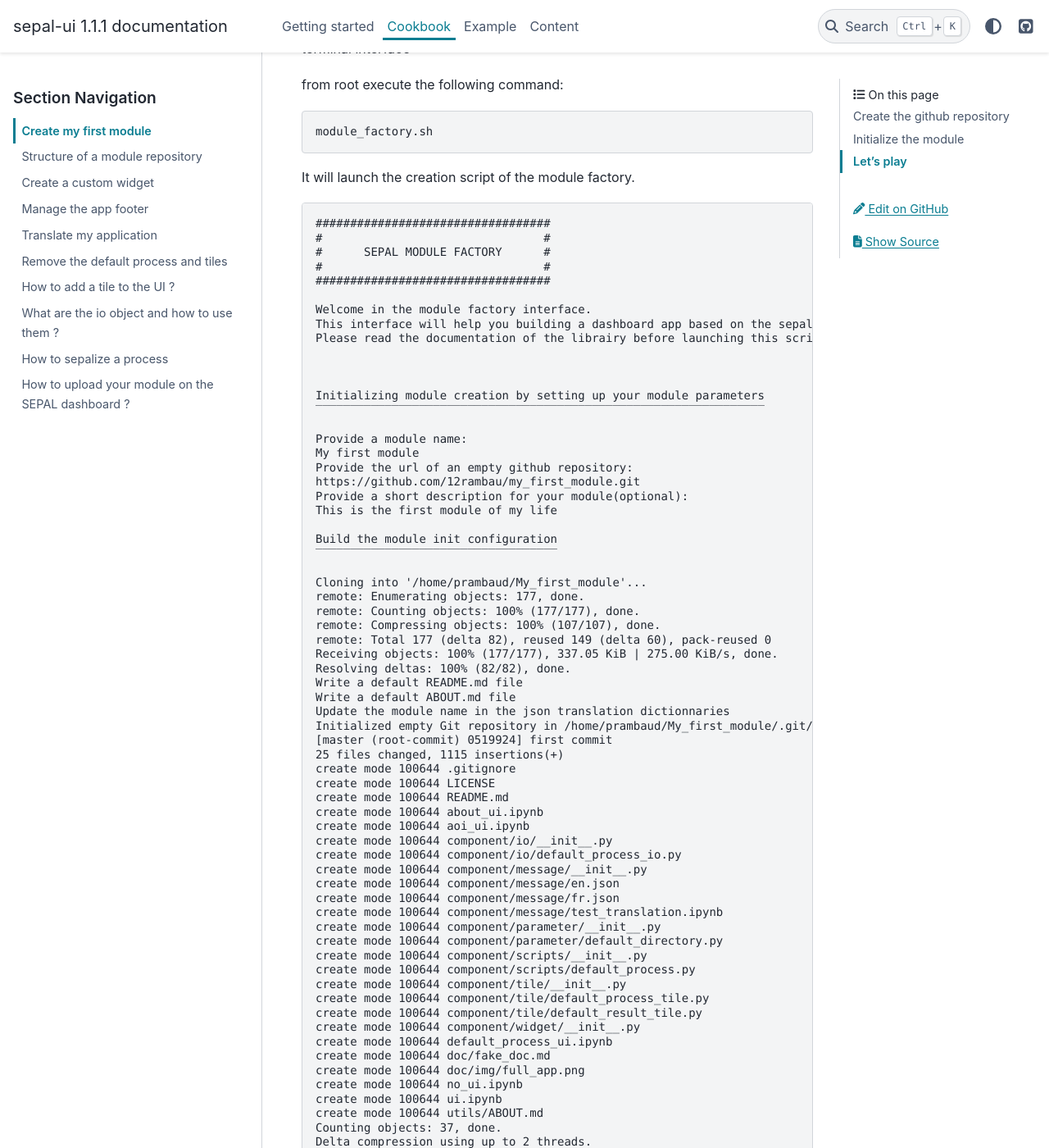
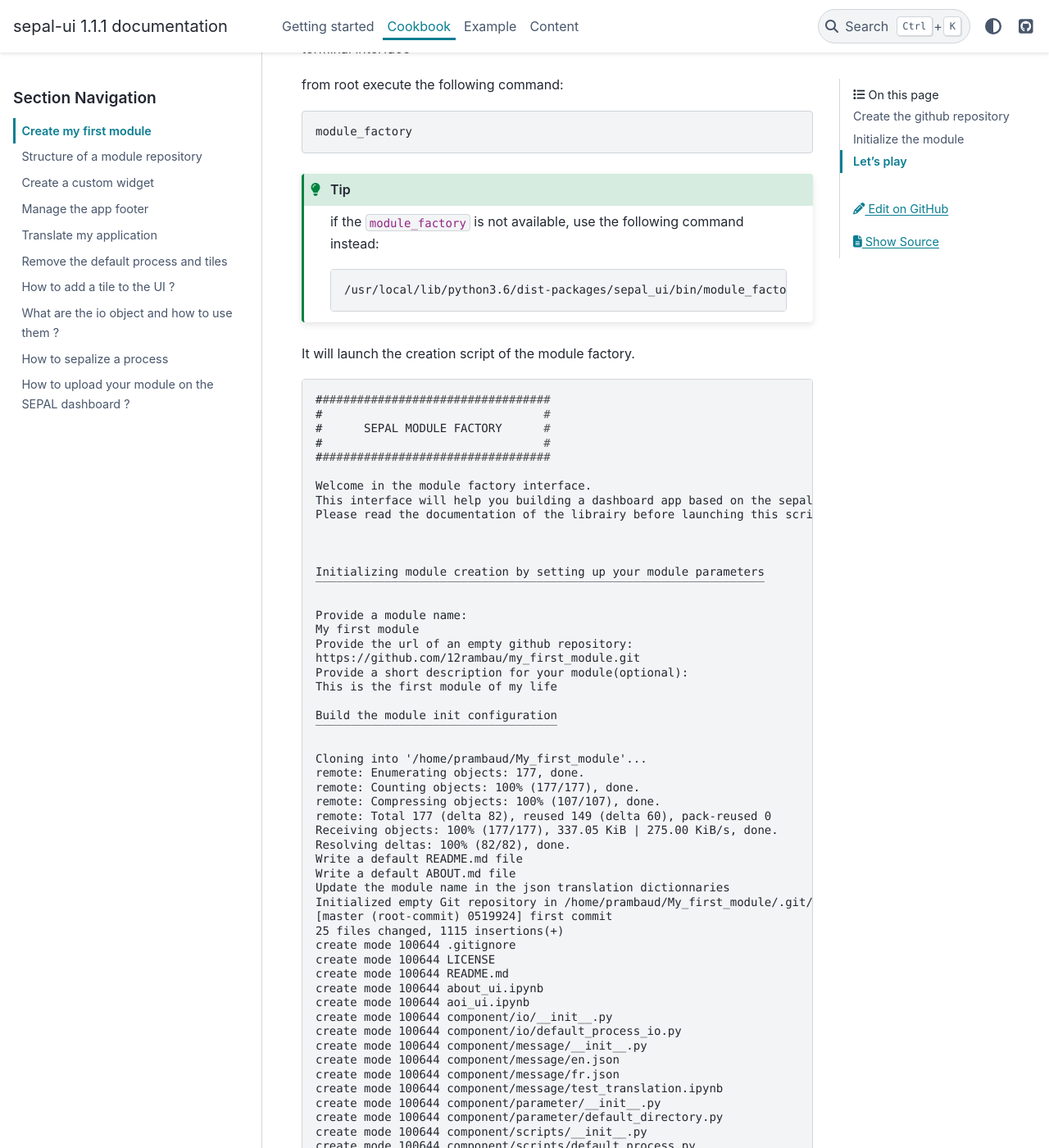
Before and after one commit to openforis/sepal_ui, a Sphinx documentation site: the page built from docs/source/tutorials/create-module.rst, in a window 1280 px wide and 1400 px high, scrolled down 1467 px. Shown: the whole window at 82% size. Built offline with Sphinx 7.4.7 and the PyData theme 0.15.4, drawn with Linux system fonts in a browser that asks for light colours; the version number is read from the project's files by our own code; some of the changed text lies outside the part shown.

Commit message:
add the real path to the command

```diff
--- a/docs/source/tutorials/create-module.rst
+++ b/docs/source/tutorials/create-module.rst
@@ -33,13 +33,22 @@
 
 from root execute the following command:
 
-.. code-block:: bash
+.. code-block:: console
 
-   module_factory.sh
+   module_factory
+
+.. tip::
+
+   if the :code:`module_factory` is not available, use the following command instead:
+
+   .. code-block:: console
+
+      /usr/local/lib/python3.6/dist-packages/sepal_ui/bin/module_factory
+
 
 It will launch the creation script of the module factory.
 
-.. code-block::
+.. code-block:: console
 
 
    ##################################
```
